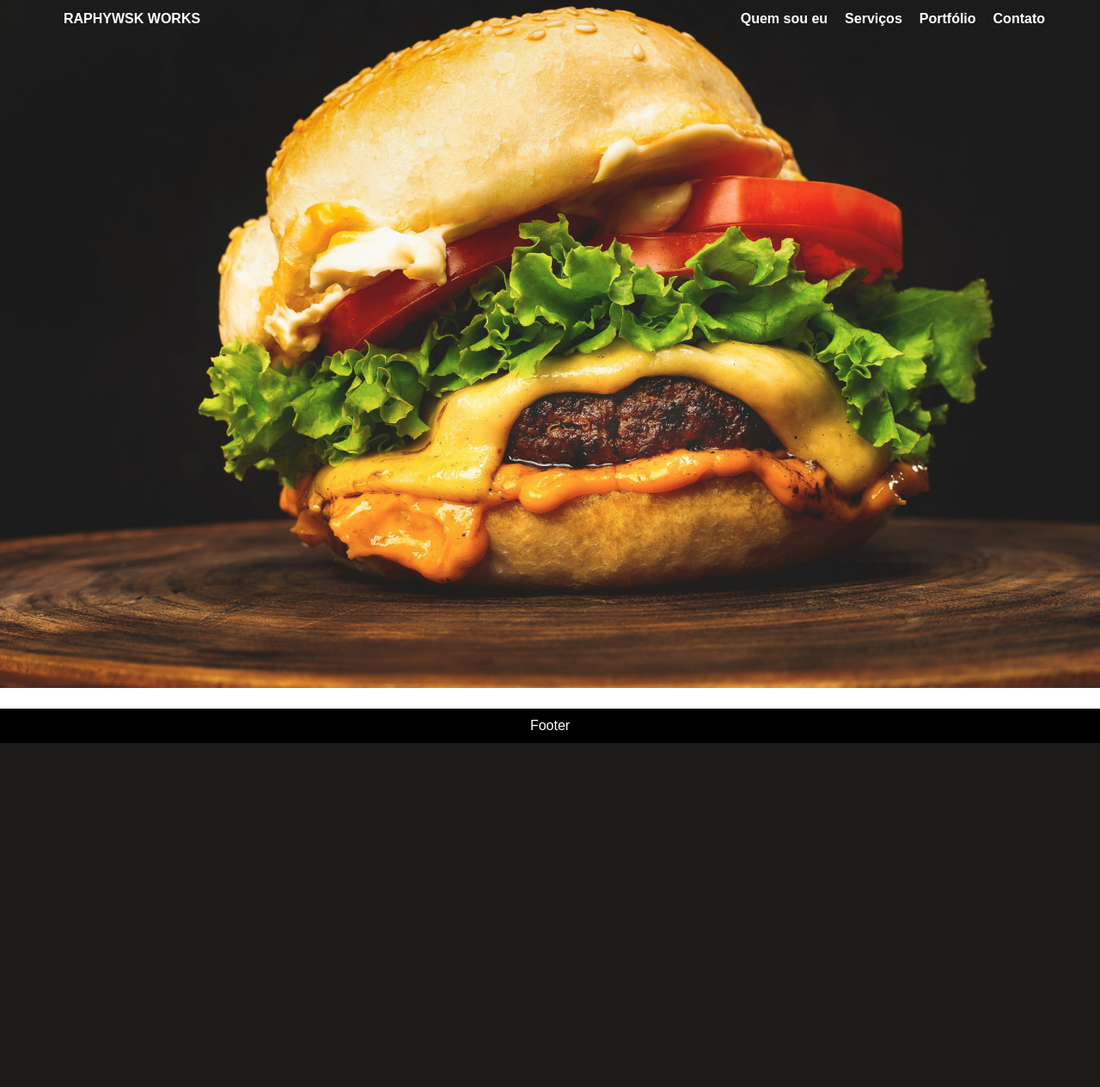
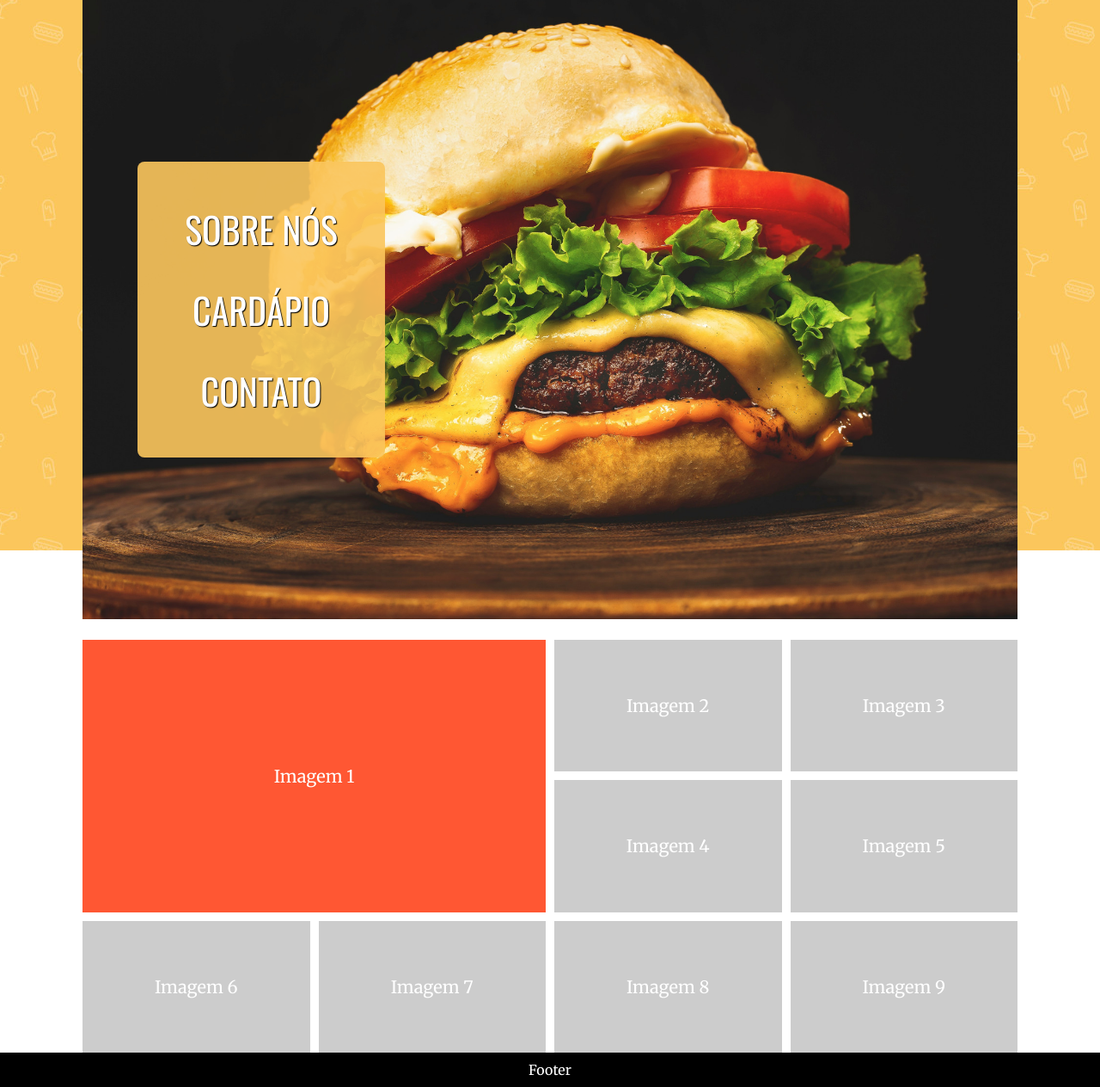
Before and after one commit to raphywskWorks/burguer-website, a PHP site: page / in a window 1280 px wide. Shown: the whole page at 86% size. Before the commit the page ends 864 px from the top, so only its background shows below. Run offline with PHP 8.4, Linux system fonts and the light colour scheme.

Commit message:
feat(home) Create home banner and images grid

```diff
--- a/app/assets/css/footer.css
+++ b/app/assets/css/footer.css
@@ -10,5 +10,4 @@ footer {
 
 footer > span {
     color: white;
-
 }
--- a/app/assets/css/pages/home.css
+++ b/app/assets/css/pages/home.css
@@ -1,16 +1,122 @@
-.c-content {
+.c-content__banner {
+    width: 100%;
+    min-height: 80vh;
+    background-image: url("../../images/pages/home/pattern.jpg");
+    background-position: center center;
+    background-size: auto;
+    background-repeat: repeat;
+    position: relative;
+    margin-bottom: 10vh;
+}
+
+.c-content__banner__inner {
+    position: absolute;
+    top: 0;
+    left: 50%;
+    transform: translateX(-50%);
+    height: 90vh;
+    width: 85%;
+    background-image: url("../../images/pages/home/banner-home.jpg");
+    background-position: left;
+    background-size: cover;
+    display: flex;
+    align-items: center;
+    padding: 16px 5%;
+}
+
+.c-content__banner__inner__menu {
+    width: 30%;
+    height: 50%;
+    padding: 42px 0;
+    background-color: rgba(251, 198, 92, .9);
+    border-radius: 8px;
+    display: flex;
+    align-items: center;
+    justify-content: center;
+}
+
+.c-content__banner__inner__menu ul {
+    display: flex;
+    flex-direction: column;
+    justify-content: center;
+    align-items: center;
+    gap: 32px;
+}
+
+.c-content__banner__inner__menu ul a {
+    font-size: 42px;
+    font-weight: normal;
+    color: white;
+    text-transform: uppercase;
+    font-family: 'Oswald', sans-serif;
+    transition: .3s;
+    text-shadow: 1px 1px 1px #000
+}
+
+.c-content__banner__inner__menu ul a:visited {
+    text-decoration: none;
+}
+
+.c-content__banner__inner__menu ul a:hover {
+    color: #D3312A;
+}
+
+.c-content__info {
     width: 100%;
     display: flex;
     align-items: center;
     justify-content: center;
-    flex-direction: column;
-    gap: 24px;
 }
 
-.c-content__banner {
-    width: 100%;
-    min-height: 100vh;
-    background-image: url("../../images/pages/home/banner-home.jpg");
-    background-position: center center;
-    background-size: cover;
+.grid-container {
+    display: grid;
+    grid-template-columns: repeat(4, 1fr); /* 4 colunas */
+    grid-template-rows: repeat(3, 1fr); /* 3 linhas */
+    gap: 10px;
+    width: 85%;
+    height: 60vh; /* Altura total da viewport */
 }
+
+.grid-item {
+    background-color: #ccc;
+    display: flex;
+    justify-content: center;
+    align-items: center;
+    font-size: 20px;
+    color: white;
+}
+
+/* Imagem principal ocupando metade da tela horizontalmente e 75% da altura */
+.grid-item.img-1 {
+    grid-column: 1 / span 2; /* Ocupa as 2 primeiras colunas */
+    grid-row: 1 / span 2; /* Ocupa as 2 primeiras linhas */
+    background-color: #ff5733; /* Cor de fundo diferente para destacar */
+}
+
+/* Duas imagens menores abaixo da imagem principal */
+.grid-item.img-2 {
+    grid-column: 1; /* Primeira coluna */
+    grid-row: 3; /* Terceira linha */
+}
+
+.grid-item.img-3 {
+    grid-column: 2; /* Segunda coluna */
+    grid-row: 3; /* Terceira linha */
+}
+
+/* As outras 6 imagens preenchendo a outra metade da tela */
+.grid-item.img-4,
+.grid-item.img-5,
+.grid-item.img-6,
+.grid-item.img-7,
+.grid-item.img-8,
+.grid-item.img-9 {
+    background-color: #3498db; /* Cor de fundo para as outras imagens */
+}
+
+.grid-item.img-4 { grid-column: 3; grid-row: 1; }
+.grid-item.img-5 { grid-column: 4; grid-row: 1; }
+.grid-item.img-6 { grid-column: 3; grid-row: 2; }
+.grid-item.img-7 { grid-column: 4; grid-row: 2; }
+.grid-item.img-8 { grid-column: 3; grid-row: 3; }
+.grid-item.img-9 { grid-column: 4; grid-row: 3; }
--- a/app/assets/css/style.css
+++ b/app/assets/css/style.css
@@ -3,7 +3,7 @@
     margin: 0;
     padding: 0;
     box-sizing: border-box;
-    font-family: 'Nunito', sans-serif;
+    font-family: 'Merriweather', sans-serif;
 }
 
 html
@@ -17,6 +17,23 @@ body
     overflow-x: hidden;
 }
 
+h1, h2, h3, h4, h5, h6 {
+    font-family: 'Oswald', sans-serif;
+}
+
 ul {
     list-style-type: none;
 }
+
+a {
+    text-decoration: none;
+}
+
+.c-content {
+    width: 100%;
+    display: flex;
+    align-items: center;
+    justify-content: center;
+    flex-direction: column;
+    gap: 24px;
+}
--- a/app/src/pages/home.php
+++ b/app/src/pages/home.php
@@ -9,8 +9,7 @@ $args = [
     'scripts' => [
         'header',
         'pages/home'
-    ],
-    'header-template' => 'default-header',
+    ]
 ];
 
 include __DIR__ . "../../templates/header.php";
@@ -20,11 +19,37 @@ include __DIR__ . "../../templates/header.php";
 
 <section class="c-content">
     <div class="c-content__banner">
+        <div class="c-content__banner__inner">
+            <nav class="c-content__banner__inner__menu">
+                <ul>
+                    <li>
+                        <a href="/sobre" >Sobre nós</a>
+                    </li>
+                    <li>
+                        <a href="/cardapio" >Cardápio</a>
+                    </li>
+                    <li>
+                        <a href="contato">Contato</a>
+                    </li>
 
+
+                </ul>
+            </nav>
+        </div>
     </div>
 
     <div class="c-content__info">
-
+        <div class="grid-container">
+            <div class="grid-item img-1">Imagem 1</div>
+            <div class="grid-item">Imagem 2</div>
+            <div class="grid-item">Imagem 3</div>
+            <div class="grid-item">Imagem 4</div>
+            <div class="grid-item">Imagem 5</div>
+            <div class="grid-item">Imagem 6</div>
+            <div class="grid-item">Imagem 7</div>
+            <div class="grid-item">Imagem 8</div>
+            <div class="grid-item">Imagem 9</div>
+        </div>
     </div>
 </section>
 
--- a/app/src/templates/default-header.php
+++ b/app/src/templates/default-header.php
@@ -5,7 +5,9 @@
     </section>
 
     <nav>
-        <i class="fa fa-bars" id="mobile-toggle"></i>
+        <span class="material-symbols-outlined" id="mobile-toggle">
+            menu
+        </span>
         <ul>
             <li>Quem sou eu</li>
             <li>Serviços</li>
--- a/app/src/templates/header.php
+++ b/app/src/templates/header.php
@@ -7,6 +7,11 @@
     <meta http-equiv="X-UA-Compatible" content="ie=edge">
     <link rel="stylesheet" href="../../assets/css/style.css">
     <link rel="stylesheet" href="<?= '../../assets/css/pages/' . \App\shared\Helpers::getPageSlug() . '.css' ?>">
+    <link href="https://fonts.googleapis.com/css2?family=Material+Symbols+Outlined" rel="stylesheet">
+    <link rel="preconnect" href="https://fonts.googleapis.com">
+    <link rel="preconnect" href="https://fonts.gstatic.com" crossorigin>
+    <link href="https://fonts.googleapis.com/css2?family=Oswald:wght@200..700&display=swap" rel="stylesheet">
+    <link href="https://fonts.googleapis.com/css2?family=Merriweather:ital,wght@0,300;0,400;0,700;0,900;1,300;1,400;1,700;1,900&family=Oswald:wght@200..700&display=swap" rel="stylesheet">
 
     <?php if ( isset($args['stylesheets']) ): ?>
 
```
Also changed, not shown: app/assets/images/pages/home/banner-home-horizontal.jpg (added), app/assets/images/pages/home/pattern.jpg (added).
